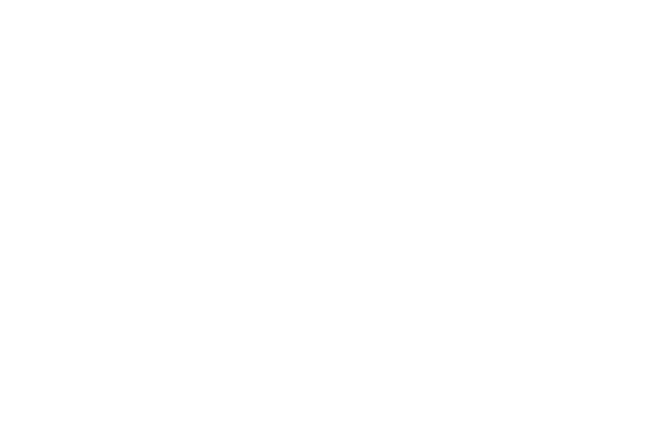
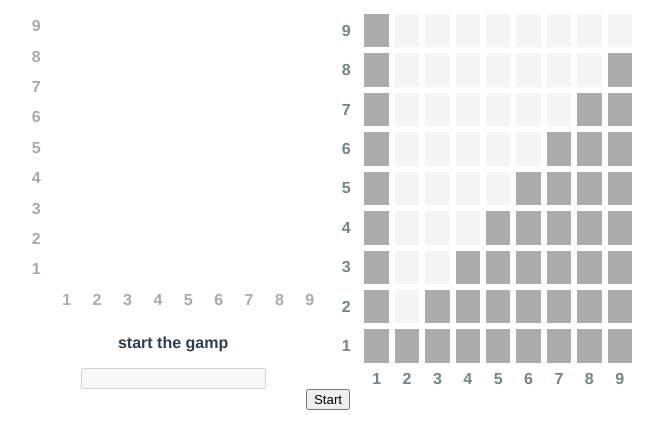
Before and after one commit to minifjurt123/emil-mult, a Vue app: page / in a window 1280 px wide. Shown: the top 448 px of the page, without its empty margins (312-975 px from the left). Built offline with nearby package versions, Linux system fonts and the light colour scheme.

Commit message:
functional on clientside

```diff
--- a/index.html
+++ b/index.html
@@ -3,7 +3,7 @@
   <head>
     <meta charset="utf-8">
     <meta name="viewport" content="width=device-width,initial-scale=1.0">
-    <title>emil-mult</title>
+    <title>Bemult</title>
   </head>
   <body>
     <div id="app"></div>
--- a/src/App.vue
+++ b/src/App.vue
@@ -18,4 +18,8 @@
   text-align: center;
   color: #2c3e50;
 }
+html, body {
+  height: 100%;
+  overflow: hidden;
+}
 </style>
--- a/src/components/Game.vue
+++ b/src/components/Game.vue
@@ -1,31 +1,74 @@
 <template>
-	<div>
-		<input type="number" min="0" :max="max * max">
-		<prog-vis :done="done" :max="max" :highlight="null" />
+  <div>
+	  <div class="container">
+      <div>
+        <mult-vis :max="max" :current="current" />
+        <p class="mult-text">{{ current ? current.join(' * ') : "start the gamp" }}</p>
+        <input ref="num-input" @input="onInput" type="text" min="0" :max="max * max" autofocus="true" :disabled="!running">
+      </div>
+      <prog-vis :remaining="remaining" :current="current" :max="max" :min="min" :highlight="null" />
+    </div>
+    <button v-if="!running" @click="startGame">Start</button>
+    <p v-if="end">{{ end / 1000 }}</p>
 	</div>
 </template>
 
 <script>
 import ProgVis from "@/components/ProgVis";
+import MultVis from "@/components/MultVis";
 
 export default {
   components: {
-    ProgVis
+    ProgVis,
+    MultVis
   },
   data() {
-    let max = 10,
-      arr = [];
-    for (let n = 1; n < max + 1; n++)
-      for (let m = n; m < max + 1; m++) {
-        arr.push([n, m]);
-      }
+    let max = 9,
+      min = 2,
+      remaining = [];
+
+    for (let n = min; n < max + 1; n++)
+      for (let m = n; m < max + 1; m++) remaining.push([n, m]);
+
     return {
-      done: arr,
-      max
+      remaining,
+      current: null,
+      max,
+      min,
+      running: false,
+      start: null,
+      end: null
     };
   },
-  props: {},
-  computed: {}
+  methods: {
+    getNext() {
+      if (this.remaining.length === 0) {
+        this.endGame();
+        return;
+      }
+      this.current = this.remaining.splice(
+        Math.floor(Math.random() * this.remaining.length),
+        1
+      )[0];
+    },
+    endGame() {
+      this.end = performance.now();
+      this.running = false;
+    },
+    startGame() {
+      this.start = performance.now();
+      if (!this.current) {
+        this.getNext();
+      }
+      this.running = true;
+    },
+    onInput(event) {
+      if (Number(event.target.value) == this.current[0] * this.current[1]) {
+        event.target.value = null;
+        this.getNext();
+      }
+    }
+  }
 };
 </script>
 
@@ -44,10 +87,12 @@
   font-weight: bold;
   color: rgb(113, 133, 138);
 }
-.grey {
-  background-color: rgb(207, 207, 207);
+.container {
+  justify-content: center;
+  display: flex;
+  background-color: white;
 }
-.complete {
-  background-color: rgb(207, 167, 167);
+.mult-text {
+  font-weight: bold;
 }
 </style>
--- a/src/components/MultVis.vue
+++ b/src/components/MultVis.vue
@@ -1,29 +1,48 @@
 <template>
   <table>
-    <tr v-for="n in max" :key="n">
-      <td class="left-header">n</td>
-      <td v-for="m in max" :key="`${n}:${m}`"></td>
+    <tr v-for="n in max" :key="max - n + 1">
+      <td class="">{{ max - n + 1 }}</td>
+      <td v-for="m in max" :class="{ marked: current && current[0] >= (max - n + 1) && current[1] >= m }" :key="`${m}`"></td>
     </tr>
+    <tfoot>
+      <tr>
+        <td></td>
+        <td v-for="n in max" :key="n">{{ n }}</td>
+      </tr>
+    </tfoot>
   </table>
 </template>
 
 <script>
 export default {
-  name: "HelloWorld",
+  name: "MultVis",
   props: {
-    max: Number
+    max: Number,
+    current: Array
   },
   data() {
-    return {
-      msg: "Welcome to Your Vue.js App"
-    };
+    return {};
   }
 };
 </script>
 
 <!-- Add "scoped" attribute to limit CSS to this component only -->
 <style scoped>
-.left-header {
-  text-align: right;
+table {
+  border-collapse: collapse;
+}
+td {
+  width: 1.4em;
+  height: 1.4em;
+  border: 6px solid white;
+  border-radius: 5px;
+}
+.marked {
+  background: red;
+}
+table > tr :first-child,
+tfoot td {
+  color: #aaa;
+  font-weight: bold;
 }
 </style>
--- a/src/components/ProgVis.vue
+++ b/src/components/ProgVis.vue
@@ -1,9 +1,13 @@
 <template>
   <table>
-		<tr class="body" v-for="v in max || 10" :key="v">
-			<td>{{ nums[v - 1] }}</td>
-			<td v-for="h in nums" :key="h" :class="{ grey: h < v, unfinished: done.find(e => e[0] == v && e[1] == h) }">
-				<!-- {{ v * h }} -->
+		<tr class="body" v-for="v of max" :key="v">
+			<td>{{ max - v + 1 }}</td>
+			<td
+        v-for="h of max"
+        :key="h"
+        :class="{ grey: max - v + 1 < h || h < min, finished: !remaining.find(e => e[0] == h && e[1] == max - v + 1), current: current && current[0] == h && current[1] == max - v + 1 }"
+        class="block">
+				<!-- <span style="color:grey">{{ max - v + 1 }}{{ h }}</span> -->
 			</td>
 		</tr>
 		<tfoot>
@@ -18,17 +22,17 @@
 <script>
 export default {
   data() {
-		return {
-
-		}
-	},
+    return {};
+  },
   props: {
     max: Number,
-    done: Array
+    min: Number,
+    remaining: Array,
+    current: Array
   },
   computed: {
     nums() {
-      let max = this.max || 10;
+      let max = this.max;
       return Array(max)
         .fill(0)
         .map((e, i) => max - i);
@@ -42,9 +46,9 @@
   border-collapse: collapse;
 }
 td {
-  width: 1.2em;
-  height: 1.2em;
-  border: 10px solid white;
+  width: 1.4em;
+  height: 1.4em;
+  border: 6px solid white;
   border-radius: 5px;
 }
 .body td:first-child,
@@ -52,10 +56,16 @@
   font-weight: bold;
   color: rgb(113, 133, 138);
 }
-.grey {
-  background-color: rgb(207, 207, 207);
+.block.current {
+  background-color: rgb(173, 125, 189);
 }
-.unfinished {
-  background-color: rgb(236, 236, 236);
+.block.grey {
+  background-color: rgb(172, 172, 172);
+}
+.block.finished:not(.grey):not(.current) {
+  background-color: rgb(218, 218, 218);
+}
+.block {
+  background: rgb(245, 245, 245);
 }
 </style>
--- a/src/router/index.js
+++ b/src/router/index.js
@@ -7,7 +7,7 @@
 export default new Router({
   routes: [
     {
-      path: '/play',
+      path: '/',
       name: 'Game',
       component: Game
     }
```
